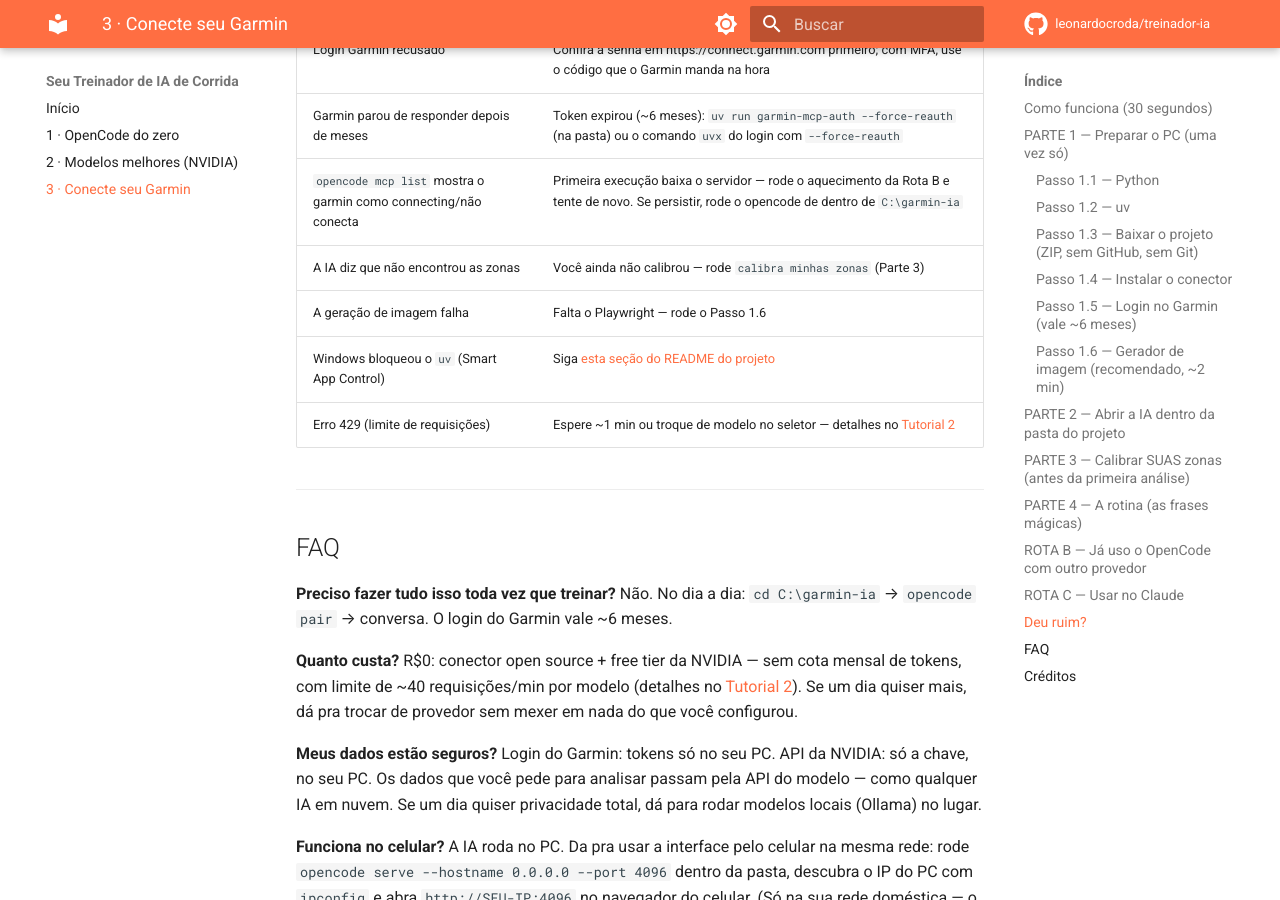
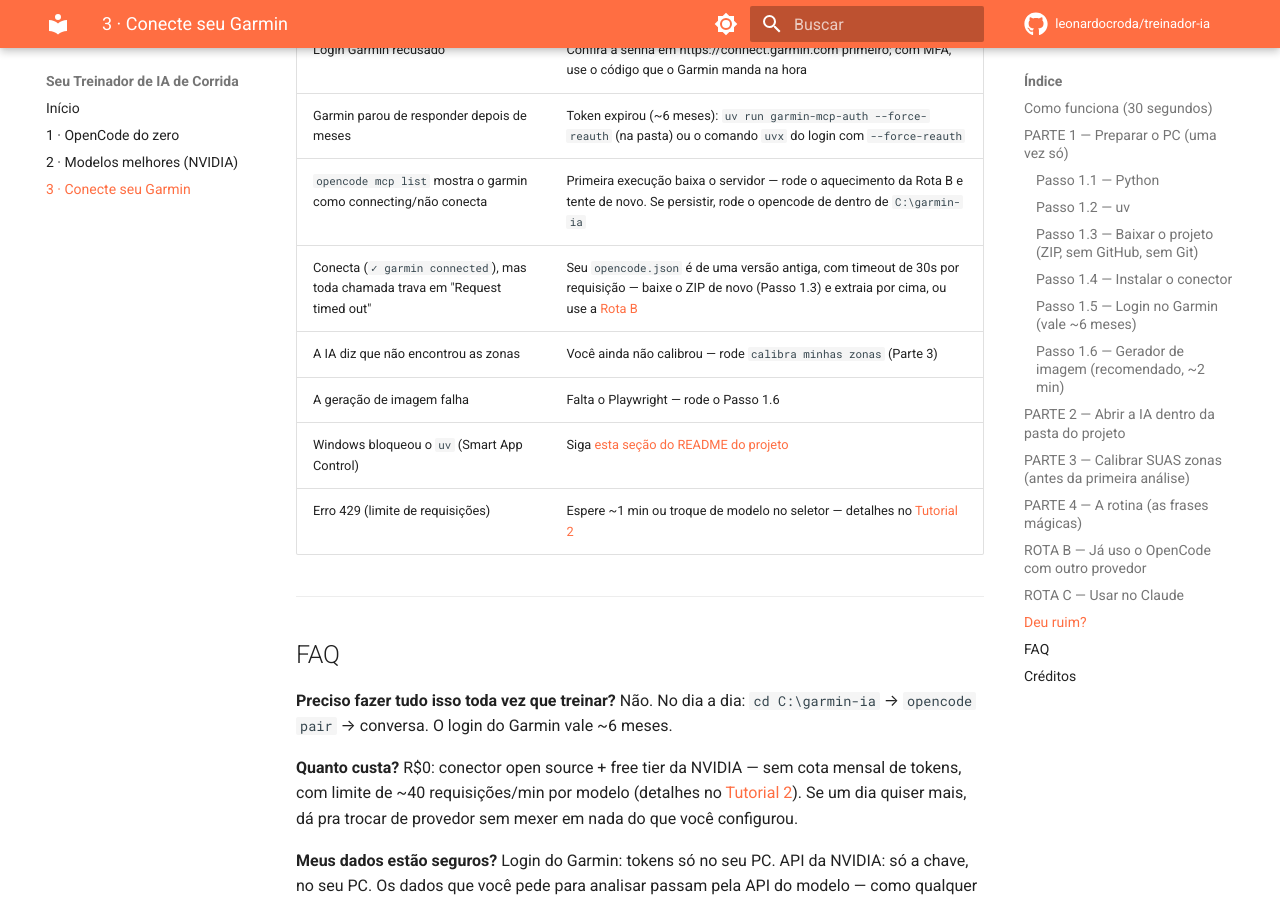
Before and after one commit to leonardocroda/treinador-ia, an MkDocs documentation site: the page built from docs/tutorial-3-garmin-mcp.md, in a window 1280 px wide and 900 px high, scrolled down 6309 px. Built offline with MkDocs 1.6.1 and Material for MkDocs 9.7.7, drawn with Linux system fonts in a browser that asks for light colours; comment, search, counter and statistics services are not loaded.

Commit message:
docs(tutorial-3): add request-timeout troubleshooting row (stale opencode.json)

```diff
--- a/docs/tutorial-3-garmin-mcp.md
+++ b/docs/tutorial-3-garmin-mcp.md
@@ -245,6 +245,7 @@
 | Login Garmin recusado | Confira a senha em https://connect.garmin.com primeiro; com MFA, use o código que o Garmin manda na hora |
 | Garmin parou de responder depois de meses | Token expirou (~6 meses): `uv run garmin-mcp-auth --force-reauth` (na pasta) ou o comando `uvx` do login com `--force-reauth` |
 | `opencode mcp list` mostra o garmin como connecting/não conecta | Primeira execução baixa o servidor — rode o aquecimento da Rota B e tente de novo. Se persistir, rode o opencode de dentro de `C:\garmin-ia` |
+| Conecta (`✓ garmin connected`), mas toda chamada trava em "Request timed out" | Seu `opencode.json` é de uma versão antiga, com timeout de 30s por requisição — baixe o ZIP de novo (Passo 1.3) e extraia por cima, ou use a [Rota B](#rota-b-ja-uso-o-opencode-com-outro-provedor) |
 | A IA diz que não encontrou as zonas | Você ainda não calibrou — rode `calibra minhas zonas` (Parte 3) |
 | A geração de imagem falha | Falta o Playwright — rode o Passo 1.6 |
 | Windows bloqueou o `uv` (Smart App Control) | Siga [esta seção do README do projeto](https://github.com/leonardocroda/garmin_mcp#windows-smart-app-control-blocks-uv--uvx) |
```
